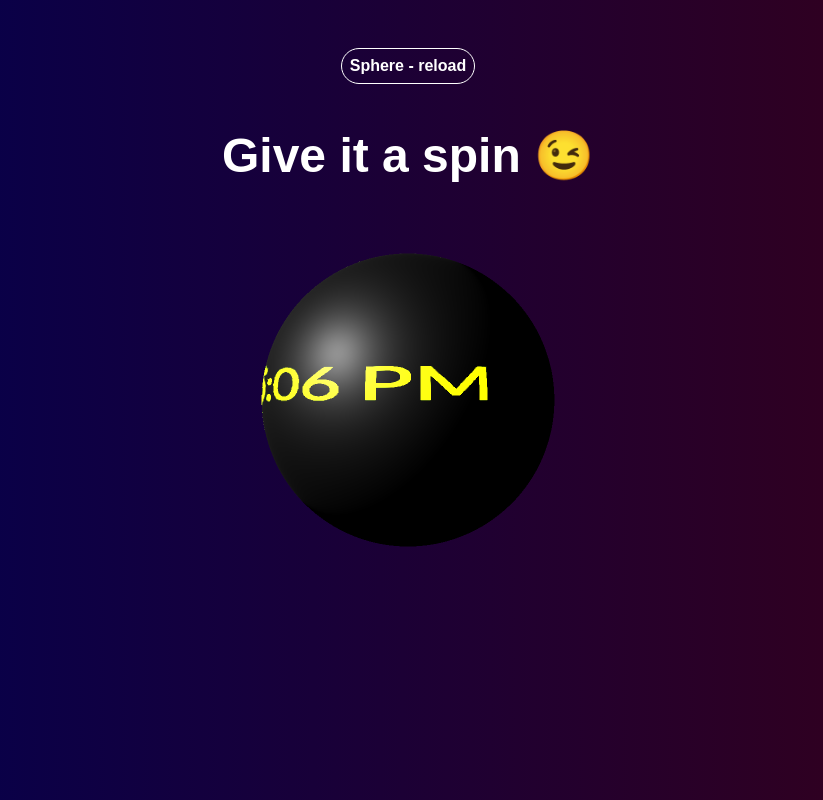
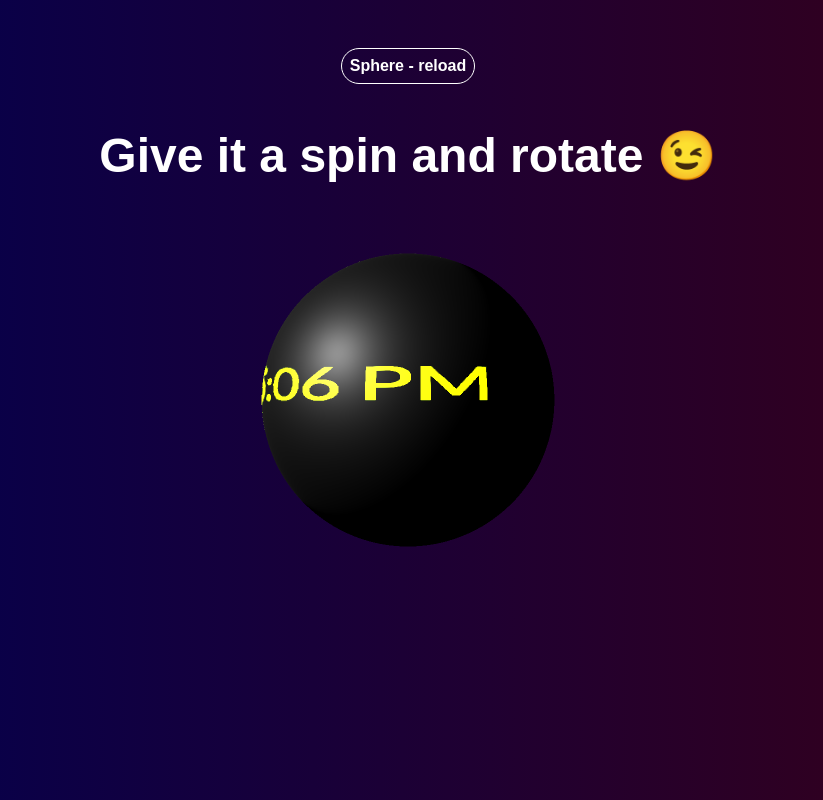
Before and after one commit to RobFyd/ThreeJS-Sphere, a website built with Vite: page vite/index.html in a window 1280 px wide. Shown: the whole page, without its empty margins (232-1055 px from the left). Built offline with nearby package versions, Linux system fonts and the light colour scheme; animation ran at ten frames a second.

Commit message:
refactor: Update favicon in index.html

```diff
--- a/vite/index.html
+++ b/vite/index.html
@@ -2,7 +2,7 @@
 <html lang="en">
   <head>
     <meta charset="UTF-8" />
-    <link rel="icon" type="image/svg+xml" href="/vite.svg" />
+    <link rel="icon" href="/RFlogo.png" />
     <meta name="viewport" content="width=device-width, initial-scale=1.0" />
     <title>Vite + TS</title>
     <link
@@ -20,6 +20,6 @@
         <li>Create</li>
       </ul> -->
     </nav>
-    <h1 class="title">Give it a spin 😉</h1>
+    <h1 class="title">Give it a spin and rotate 😉</h1>
   </body>
 </html>
```
